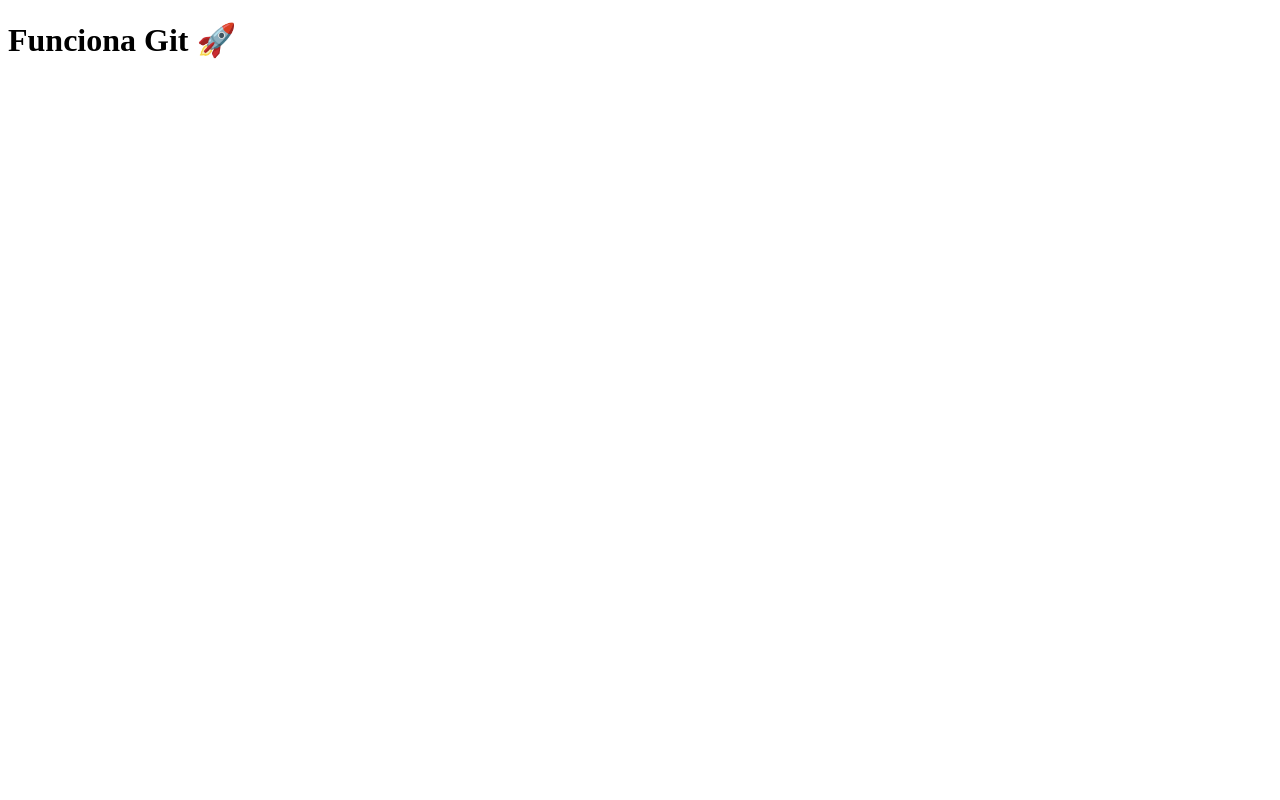
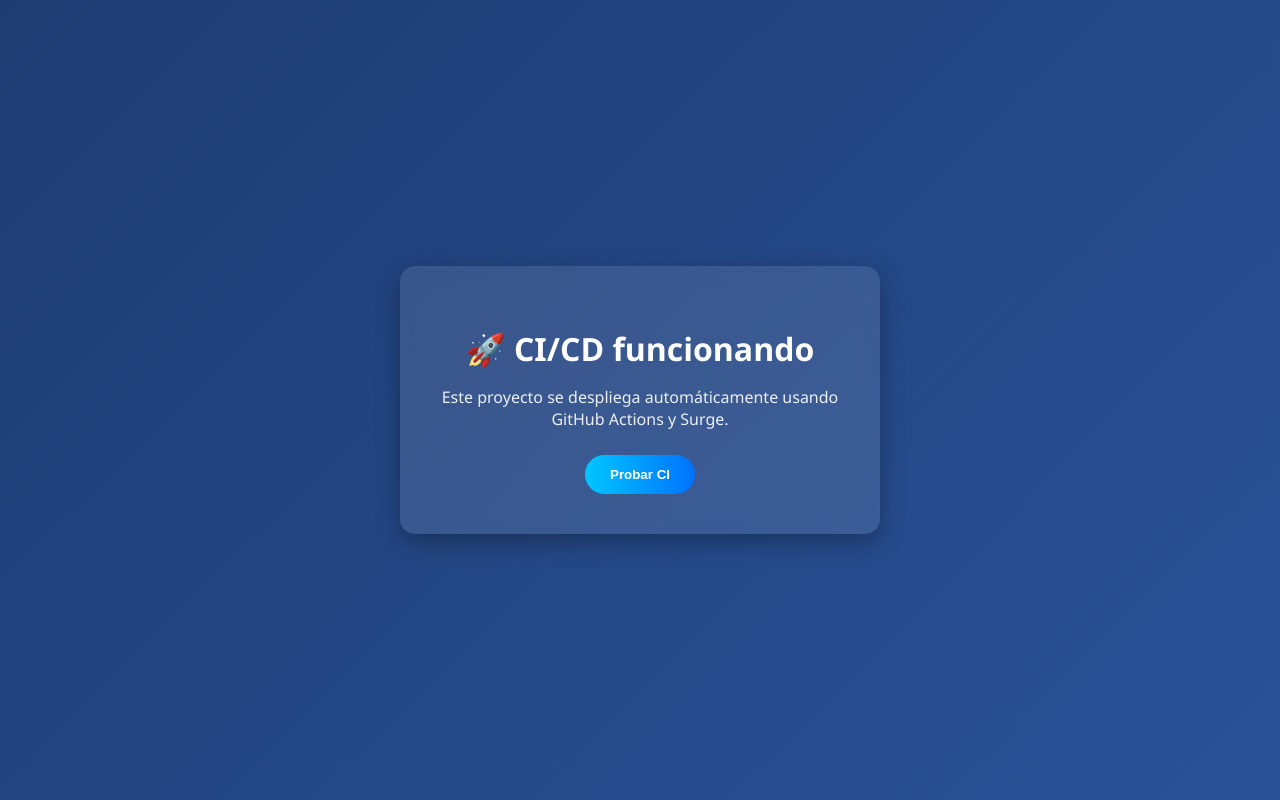
Before and after one commit to jjtana/mi-proyecto-ci, a plain HTML site: page index.html in a window 1280 px wide. Drawn offline with Linux system fonts and the light colour scheme.

Commit message:
Mejorando desing

```diff
--- a/index.html
+++ b/index.html
@@ -1,9 +1,66 @@
 <!DOCTYPE html>
-<html>
+<html lang="es">
 <head>
-    <title>Mi proyecto CI</title>
+    <meta charset="UTF-8">
+    <title>Mi Proyecto CI/CD</title>
+    <meta name="viewport" content="width=device-width, initial-scale=1.0">
+
+    <style>
+        body {
+            margin: 0;
+            font-family: 'Segoe UI', Tahoma, Geneva, Verdana, sans-serif;
+            height: 100vh;
+            display: flex;
+            justify-content: center;
+            align-items: center;
+            background: linear-gradient(135deg, #1e3c72, #2a5298);
+            color: white;
+        }
+
+        .card {
+            background: rgba(255, 255, 255, 0.1);
+            padding: 40px;
+            border-radius: 15px;
+            backdrop-filter: blur(10px);
+            box-shadow: 0 8px 25px rgba(0,0,0,0.3);
+            text-align: center;
+            max-width: 400px;
+        }
+
+        h1 {
+            margin-bottom: 15px;
+        }
+
+        p {
+            opacity: 0.9;
+            margin-bottom: 25px;
+        }
+
+        button {
+            padding: 12px 25px;
+            border: none;
+            border-radius: 30px;
+            background: #00c6ff;
+            background: linear-gradient(90deg, #00c6ff, #0072ff);
+            color: white;
+            font-weight: bold;
+            cursor: pointer;
+            transition: 0.3s ease;
+        }
+
+        button:hover {
+            transform: scale(1.05);
+        }
+    </style>
 </head>
+
 <body>
-    <h1>Funciona Git 🚀</h1>
+    <div class="card">
+        <h1>🚀 CI/CD funcionando</h1>
+        <p>Este proyecto se despliega automáticamente usando GitHub Actions y Surge.</p>
+        <button onclick="alert('Integración Continua Activa 🔥')">
+            Probar CI
+        </button>
+    </div>
 </body>
 </html>
```
